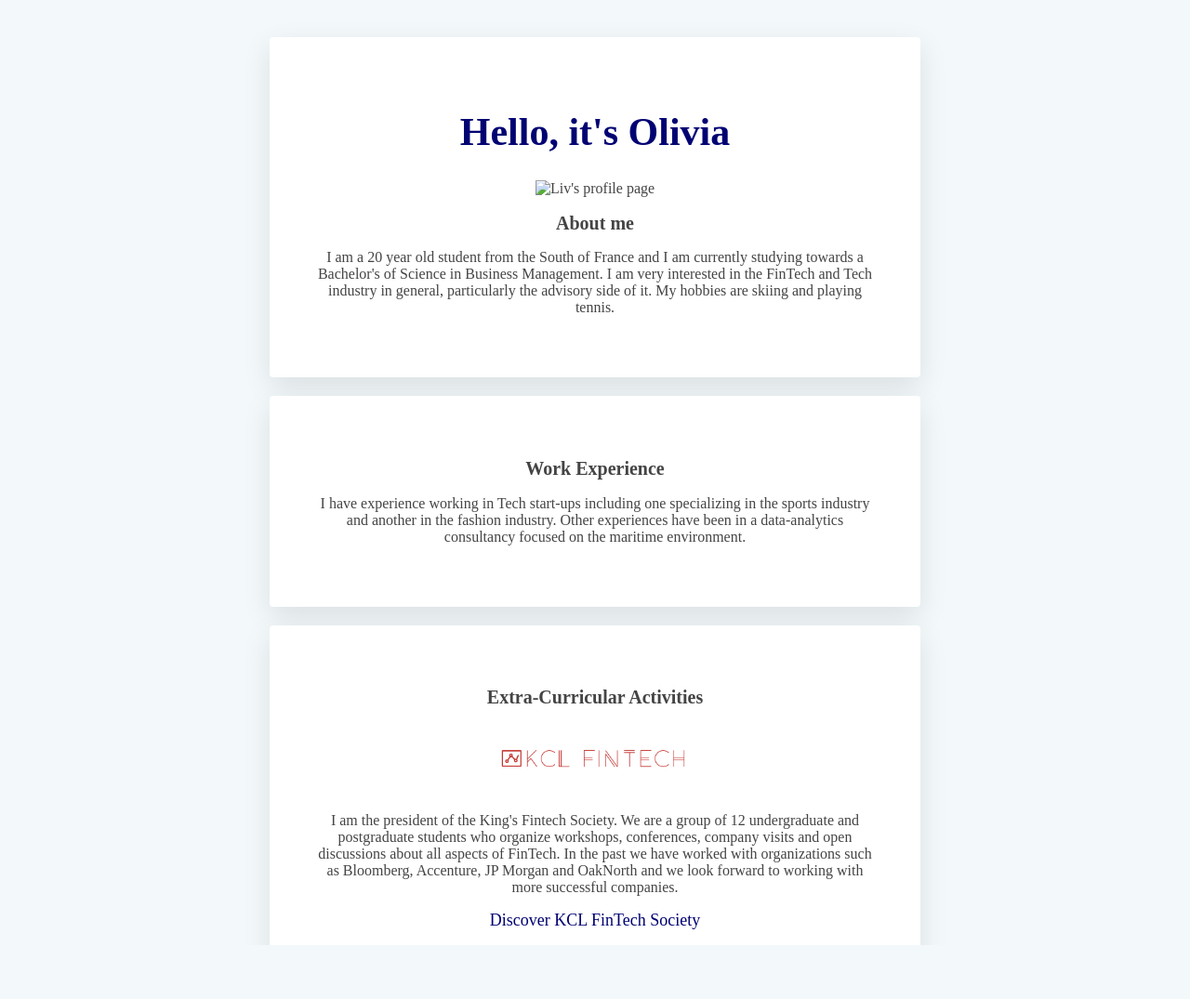
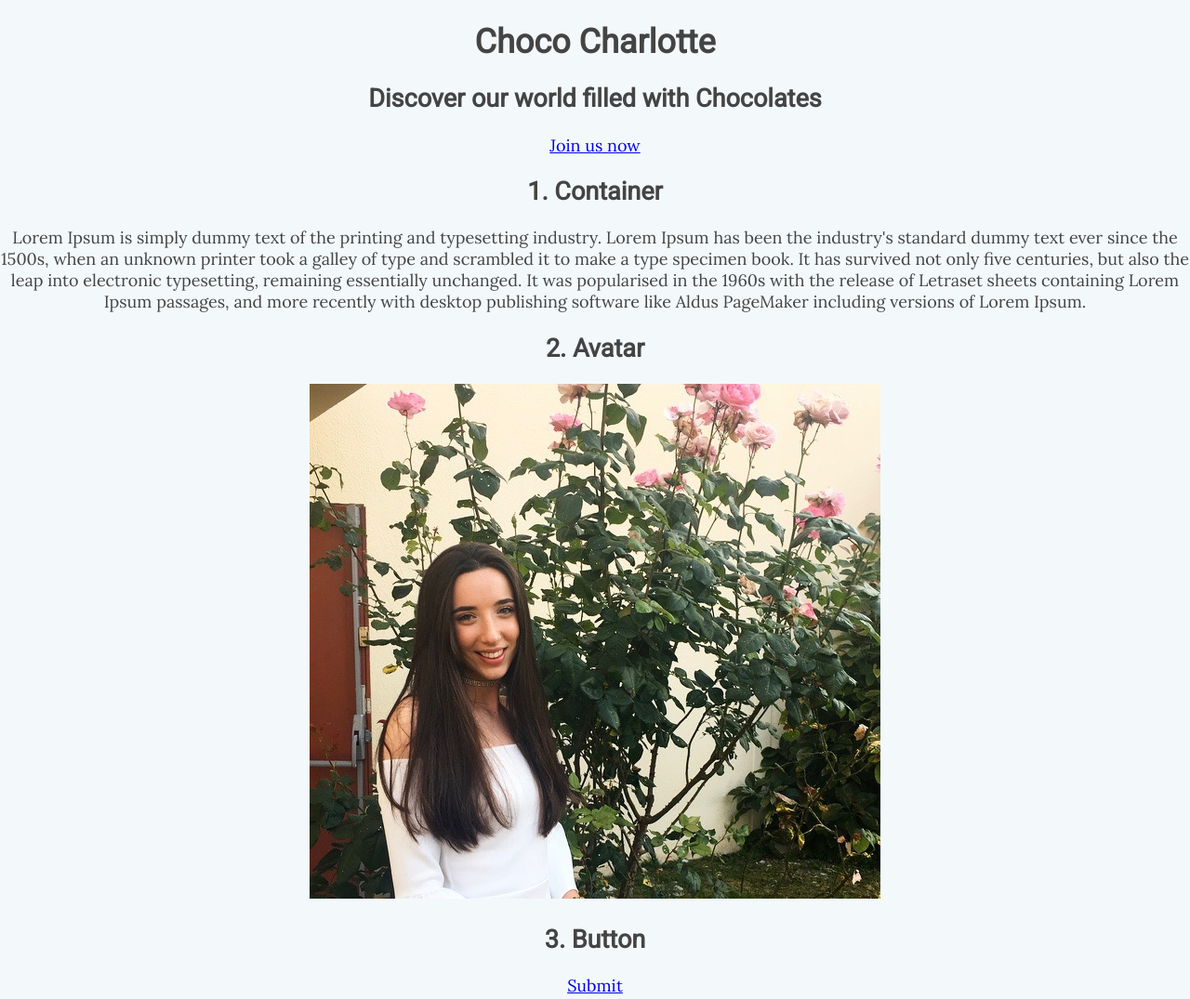
Before and after one commit to oliviafossali/Landing-Page, a plain HTML site: page index.html in a window 1280 px wide. Shown: the top 1075 px of the page at 93% size. Drawn offline with Linux system fonts and the light colour scheme; a script that the page names is missing.

Commit message:
Add files via upload

```diff
--- /dev/null
+++ b/CSS/components/avatar.css
@@ -0,0 +1,7 @@
+.avatar {
+
+	width: 60px;
+	height: 60px;
+	border-radius: 50%;
+
+}
--- /dev/null
+++ b/CSS/components/banner.css
@@ -0,0 +1,23 @@
+.banner {
+background-image: linear-gradient(0deg, red 0%, yellow 50%), url(../../images/background.jpeg);
+color: white;
+padding: 150px 0px;
+background-size: cover;
+background-position: center;
+}
+
+.banner h1 {
+
+	font-size: 50px;
+	color: white;
+}
+
+.banner h2 {
+
+	font-size: 30px;
+	font-weight: lighter;
+	opacity: 0.8;
+	margin-bottom: 40px;
+	color: white;
+
+}
--- /dev/null
+++ b/CSS/components/button.css
@@ -0,0 +1,13 @@
+.btn-blue {
+	background-color: rgb(175, 4, 4);
+	padding: 15px 20px;
+	border-radius: 4px;
+	color: white;
+	font-weight: bold;
+	font-family: 'Roboto', sans-serif;
+a: hover {
+	color: rgb(175, 4, 4);
+}
+
+
+}
--- /dev/null
+++ b/CSS/components/container.css
@@ -0,0 +1,24 @@
+.container {
+
+	width: 700px;
+	margin: 80px auto;
+}
+
+@media (max-width: 960px) {
+  /* For a screen < 960px, this CSS will be read */
+  .container {
+    width: 700px;
+  }
+}
+@media (max-width: 720px) {
+  /* For a screen < 720px, this CSS will be read */
+  .container {
+    width: 500px;
+  }
+}
+@media (max-width: 540px) {
+  /* For a screen < 540px, this CSS will be read */
+  .container {
+    width: 300px;
+  }
+}
--- /dev/null
+++ b/CSS/style.css
@@ -0,0 +1,37 @@
+@import url("https://fonts.googleapis.com/css?family=Lora|Roboto");
+@import url("component/container.css");
+@import url("component/avatar.css");
+@import url("component/button.css");
+@import url("component/banner.css");
+
+
+body {
+	font-family: 'Lora', serif;
+	font-size: 18px;
+	margin: 0px;
+	text-align: center;
+	color: rgb(68, 68, 68);
+	background-color: 	rgb(243, 249, 251);
+}
+
+h1, h2, h3 {
+	font-family: 'Roboto', sans-serif;
+	font-weight: bold;
+	color: rgb(68, 68, 68);
+
+}
+
+
+
+a: hover {
+color: rgb(175, 4, 4);
+
+}
+
+
+ }
+a {
+text-decoration: none;
+
+
+}
--- a/index.html
+++ b/index.html
@@ -1,75 +1,45 @@
 <!DOCTYPE html>
-<html lang="en">
-<head>
-	<meta charset="UTF-8">
+<html>
 
-	<title>Liv's profile page</title>
+	<head>
 
-	<link href="https://fonts.googleapis.com/css?family=Lora:400,400i|Roboto:400,700,900,900i&display=swap" rel="stylesheet">
+		<title>Choco Charlotte</title>
+		<meta charset="utf-8">
+		<link rel="stylesheet" type="text/css" href="css/style.css">
 
-	<link rel="stylesheet" type="text/css" href="style.css">
+	</head>
 
-</head>
-<body>
-	<div class="container">
-		<div class="card-white">
-			<h1> Hello, it's Olivia </h1>
-			<img src="images/profile.png" alt="Liv's profile page" height="300">
+		<body>
+				<div class="banner">
+					<div class="container">
+						<h1>Choco Charlotte</h1>
+						<h2>Discover our world filled with Chocolates</h2>
+						<a href="#Join-us-now" class="btn-blue">Join us now</a>
+					</div>
 
-			<h2>About me</h2>
-			<p>I am a 20 year old student from the South of France and I am currently studying towards a Bachelor's of Science in Business Management. I am very interested in the FinTech and Tech industry in general, particularly the advisory side of it. My hobbies are skiing and playing tennis.</p>
-		</div>
 
-		<div class="card-white">
-			<h2>Work Experience</h2>
+			<div class="container">
 
-			<p>I have experience working in Tech start-ups including one specializing in the sports industry and another in the fashion industry. Other experiences have been in a data-analytics consultancy focused on the maritime environment. </p>
-		</div>
+				<h2>1. Container</h2>
 
-		<div class="card-white">
-			<h2>Extra-Curricular Activities</h2>
+				<p>Lorem Ipsum is simply dummy text of the printing and typesetting industry. Lorem Ipsum has been the industry's standard dummy text ever since the 1500s, when an unknown printer took a galley of type and scrambled it to make a type specimen book. It has survived not only five centuries, but also the leap into electronic typesetting, remaining essentially unchanged. It was popularised in the 1960s with the release of Letraset sheets containing Lorem Ipsum passages, and more recently with desktop publishing software like Aldus PageMaker including versions of Lorem Ipsum.</p>
 
-					<img src="images/logo.png" alt="Liv's profile page"
-					height="75">
-				<p>I am the president of the King's Fintech Society. We are a group of 12 undergraduate and postgraduate students who organize workshops, conferences, company visits and open discussions about all aspects of FinTech. In the past we have worked with organizations such as Bloomberg, Accenture, JP Morgan and OakNorth and we look forward to working with more successful companies.
+				<h2>2. Avatar</h2>
 
-			<li>
-				<a href= "https://kclfintech.wordpress.com/" class="btn-blue">Discover KCL FinTech Society</a>
-			</li>
-			</p>
-		</div>
+				<img class="avatar" src="image/profile.png" alt="Charlotte Molbery">
+				<h2>3. Button</h2>
+				<a href="#" class="btn-blue">Submit</a>
 
-		<div class="card-white">
-			<h2>Skills</h2>
+			</div>
 
-			<p>Through my work and educational experiences I hold advanced skills in Microsoft Excel, PowerPoint and Word. I also have basic knowledge in Python, CSS, HTML, SAS, SQL and SPSS. I feel confident using QuickBooks and Bloomberg Market Concepts.
-</p>
-		</div>
+			<div id="Join-us-now">
 
-		<div class="card-white">
-			<h2>What's next?</h2>
+				<div class="typeform-widget" data-url="https://oliviafossali.typeform.com/to/kWxfe3" style="width: 100%; height: 500px;"></div> <script> (function() { var qs,js,q,s,d=document, gi=d.getElementById, ce=d.createElement, gt=d.getElementsByTagName, id="typef_orm", b="https://embed.typeform.com/"; if(!gi.call(d,id)) { js=ce.call(d,"script"); js.id=id; js.src=b+"embed.js"; q=gt.call(d,"script")[0]; q.parentNode.insertBefore(js,q) } })() </script> <div style="font-family: Sans-Serif;font-size: 12px;color: #999;opacity: 0.5; padding-top: 5px;"> powered by <a href="https://admin.typeform.com/signup?utm_campaign=kWxfe3&utm_source=typeform.com-15117542-Free&utm_medium=typeform&utm_content=typeform-embedded-poweredbytypeform&utm_term=EN" style="color: #999" target="_blank">Typeform</a> </div>
 
-			<p>I am looking to expand my knowledge and gain experience in consulting and business development. I am open to the industry.</p>
-		</div>
+			</div>
 
-		<div class="card-white">
-			<h2>Follow me</h2>
-			<ul>
-				<li>
-					<a href="https://www.facebook.com/olivia.fossali">
-					<i class="fab fa-facebook-square">Facebook</i>
-					</a>
-				</li>
-				<li>
-				<a href="https://www.linkedin.com/in/olivia-fossali-b38517163/">
-				<i class="fab fa-linkedin">Linkedin</i></a>
-				</li>
 
-			</ul>
-		</div>
+		</body>
 
-	</div>
-
-</body>
 
 </html>
```
Also changed, not shown: Image/background.jpeg (added), Image/profile.png (added).
